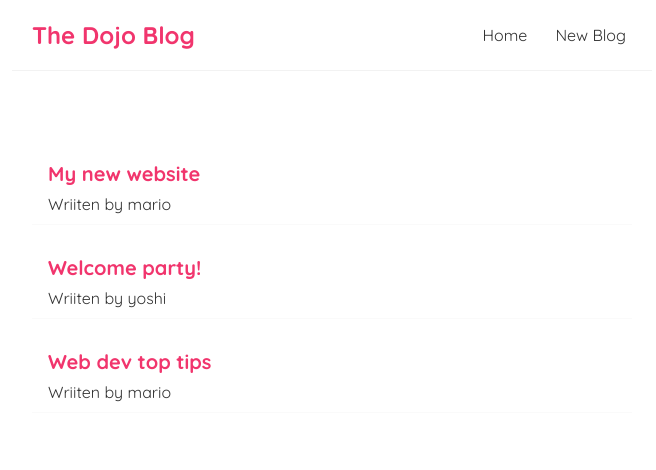
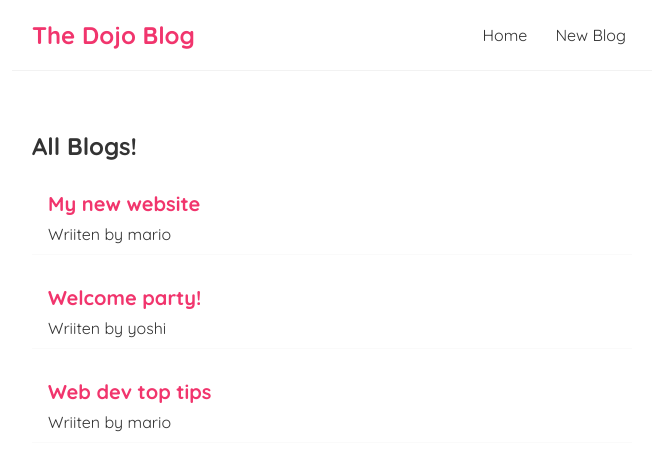
Before and after one commit to ukaran11/dojo-blog-react, a React (Create React App) app: page / in a window 1280 px wide. Shown: the top 470 px of the page, without its empty margins (308-964 px from the left). Built offline with nearby package versions, Linux system fonts and the light colour scheme; the HTML template or start-up script is replaced by a standard one.

Commit message:
Utsav | Separated BlogList component and added blogs as props

```diff
--- /dev/null
+++ b/src/BlogList.js
@@ -0,0 +1,16 @@
+const BlogList = ({ blogs, title}) => {
+
+  return (
+    <div className="blog-list">
+      <h2>{ title }</h2>
+      {blogs.map((blog) => (
+        <div className="blog-preview" key={blog.id}>
+          <h2>{blog.title}</h2>
+          <p>Wriiten by {blog.author}</p>
+        </div>
+      ))}
+    </div>
+  );
+};
+
+export default BlogList;
--- a/src/Home.js
+++ b/src/Home.js
@@ -1,4 +1,5 @@
 import { useState } from "react"
+import BlogList from "./BlogList"
 
 const Home = () => {
     const [blogs, setBlogs] = useState([
@@ -8,12 +9,7 @@
     ])
     return (
         <div className="home">
-          {blogs.map((blog) => (
-              <div className="blog-preview" key={blog.id}>
-                  <h2>{ blog.title }</h2>
-                  <p>Wriiten by { blog.author }</p>
-              </div>
-          ))}
+          <BlogList blogs={blogs} title="All Blogs!"/>
         </div>
     );
 }
```
